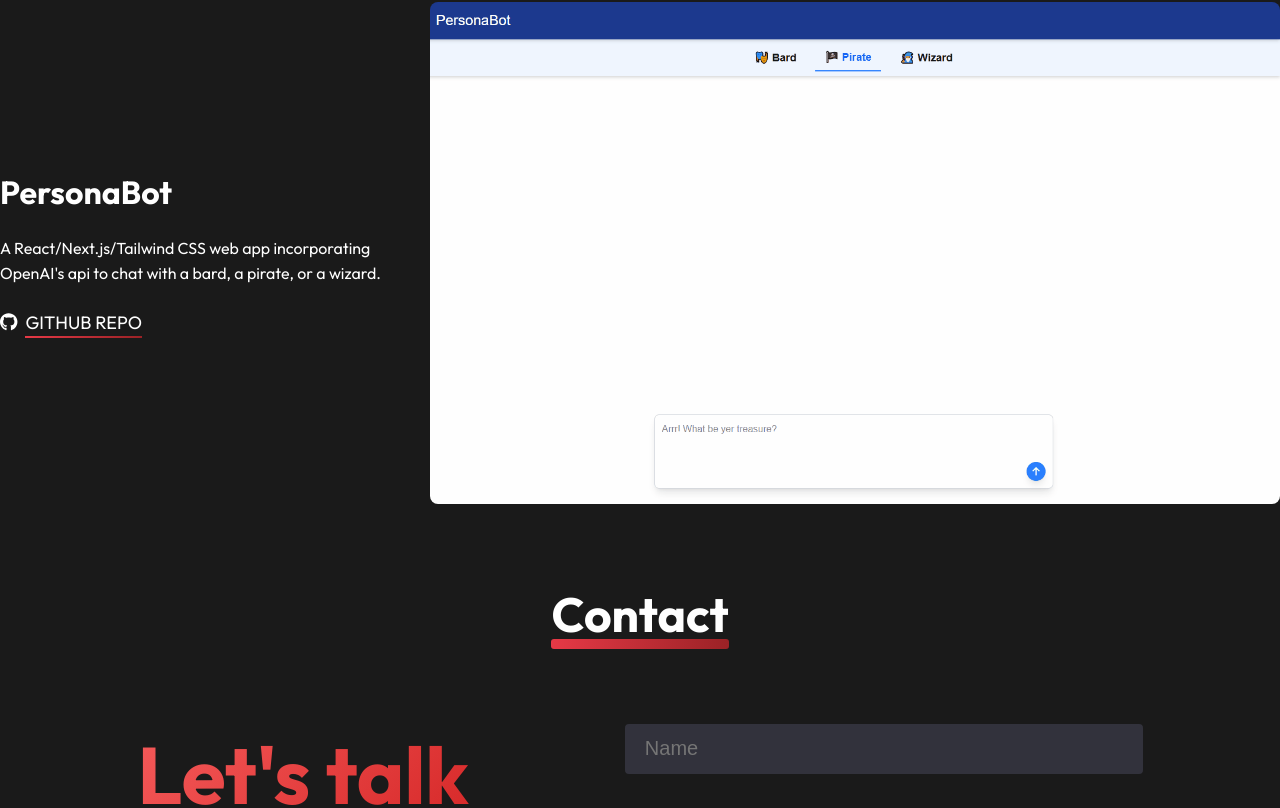
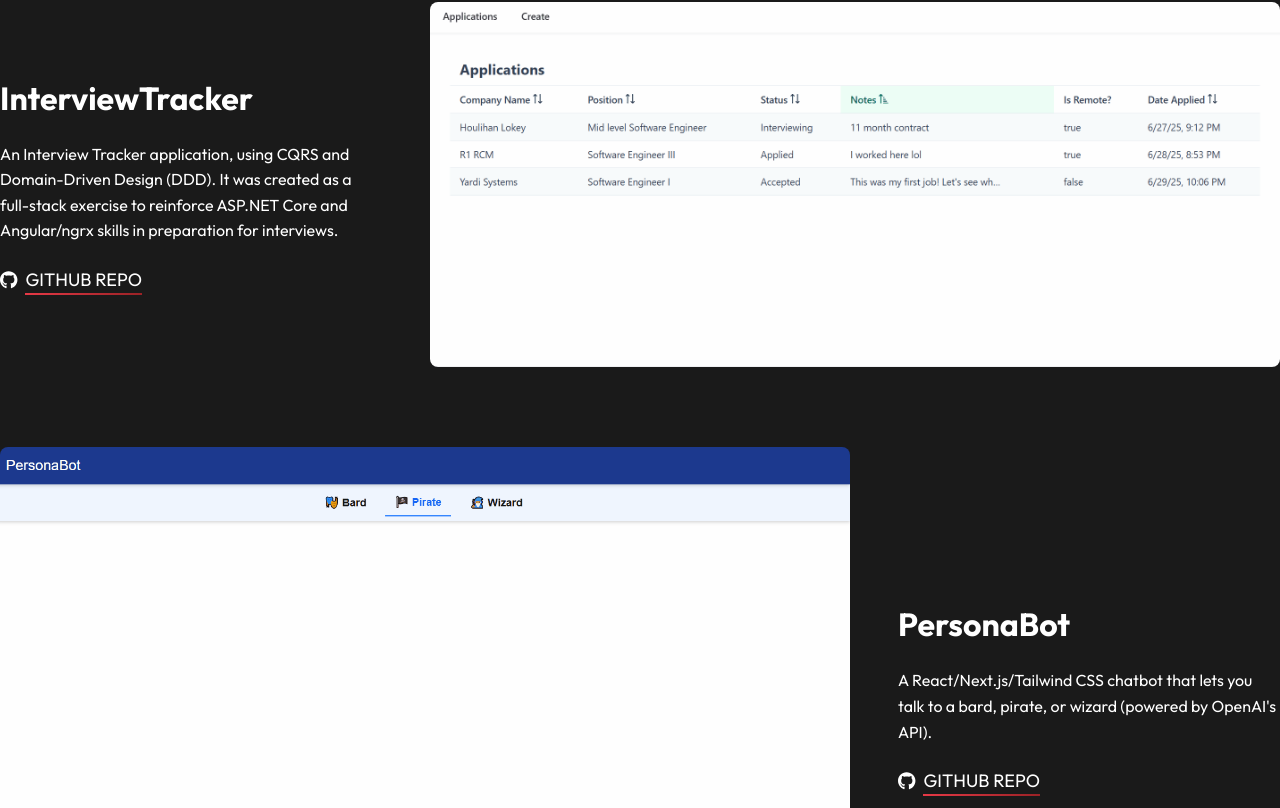
Before and after one commit to dseflinger/MyPortfolio, a React (Vite) app: page / in a window 1280 px wide. Shown: the part 2652-3460 px from the top of the page. Built offline with nearby package versions, Linux system fonts and the light colour scheme.

Commit message:
added interview tracker

```diff
--- a/src/Components/Projects/Projects.tsx
+++ b/src/Components/Projects/Projects.tsx
@@ -1,68 +1,81 @@
 import './Projects.scss';
 import boxOfficeAppAnimation from '../../assets/BoxOfficeAppAnimation.gif';
 import personaBotAnimation from '../../assets/PersonaBotAnimation.gif';
+import interviewTrackerAnimation from '../../assets/InterviewTracker.gif';
 import { FontAwesomeIcon } from '@fortawesome/react-fontawesome';
 import { faGithub } from '@fortawesome/free-brands-svg-icons';
 
 const gitHubLinks = {
-    boxOfficeApp: "https://github.com/dseflinger/box-office-performance",
-    personaBot: "https://github.com/dseflinger/Personabot",
+    boxOfficeApp: 'https://github.com/dseflinger/box-office-performance',
+    interviewTracker: 'https://github.com/dseflinger/InterviewTracker',
+    personaBot: 'https://github.com/dseflinger/Personabot',
 };
 
-const Projects = () => {
-    return (
+const projects = [
+    {
+        name: 'BoxOfficeApp',
+        description:
+            'A Django/PostgreSQL/Tailwind CSS web app that queries and displays box‑office performance for a given date.',
+        img: boxOfficeAppAnimation,
+        gitLink: gitHubLinks.boxOfficeApp,
+    },
+    {
+        name: 'InterviewTracker',
+        description:
+            'An Interview Tracker application, using CQRS and Domain-Driven Design (DDD). It was created as a full-stack exercise to reinforce ASP.NET Core and Angular/ngrx skills in preparation for interviews.',
+        img: interviewTrackerAnimation,
+        gitLink: gitHubLinks.interviewTracker,
+    },
+    {
+        name: 'PersonaBot',
+        description:
+            "A React/Next.js/Tailwind CSS chatbot that lets you talk to a bard, pirate, or wizard (powered by OpenAI's API).",
+        img: personaBotAnimation,
+        gitLink: gitHubLinks.personaBot,
+    },
+];
+
+const Projects = () => (
     <div id="projects" className="projects section">
         <h2 className="section-heading">Projects</h2>
-            <div className="project-card">
-                <img
-                    src={boxOfficeAppAnimation}
-                    alt="Box Office App Animation"
-                    className="project-image"
-                />
+        {projects.map((p, idx) => (
+            <div className="project-card" key={p.name}>
+                {idx % 2 === 0 ? (
+                    <>
+                        <img src={p.img} alt={`${p.name} animation`} className="project-image" />
+
                         <div className="project-info">
-                    <h3>BoxOfficeApp</h3>
-                    <p>
-                        A Django/PostgreSQL/Tailwind CSS web app that queries and displays box office performance for a given date.
-                    </p>
+                            <h3>{p.name}</h3>
+                            <p>{p.description}</p>
+
                             <div className="github-link">
                                 <FontAwesomeIcon icon={faGithub} className="github-icon" />
-                        <a
-                            href={gitHubLinks.boxOfficeApp}
-                            target="_blank"
-                            rel="noopener noreferrer"
-                        >
+                                <a href={p.gitLink} target="_blank" rel="noopener noreferrer">
                                     GitHub Repo
                                 </a>
                             </div>
                         </div>
-            </div>
+                    </>
+                ) : (
+                    <>
+                        <div className="project-info">
+                            <h3>{p.name}</h3>
+                            <p>{p.description}</p>
 
-            <div className="project-card">
-                <div className="project-info">
-                    <h3>PersonaBot</h3>
-                    <p>
-                        A React/Next.js/Tailwind CSS web app incorporating OpenAI's api to chat with a bard, a pirate, or a wizard.
-                    </p>
                             <div className="github-link">
                                 <FontAwesomeIcon icon={faGithub} className="github-icon" />
-                        <a
-                            href={gitHubLinks.personaBot}
-                            target="_blank"
-                            rel="noopener noreferrer"
-                        >
+                                <a href={p.gitLink} target="_blank" rel="noopener noreferrer">
                                     GitHub Repo
                                 </a>
                             </div>
                         </div>
-                <img
-                    src={personaBotAnimation}
-                    alt="PersonaBot Animation"
-                    className="project-image"
-                />
+                        <img src={p.img} alt={`${p.name} animation`} className="project-image" />
+                    </>
+                )}
+            </div>
 
-            </div>
+        ))}
     </div>
 );
-};
 
 export default Projects;
```
Also changed, not shown: src/assets/InterviewTracker.gif (added). Lines whose indentation alone changed are shown as unchanged.
